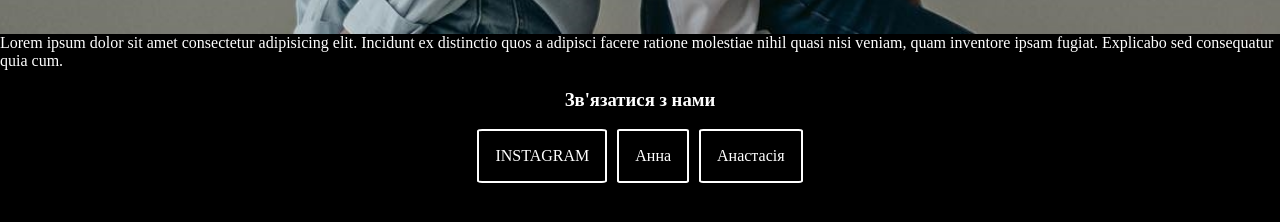
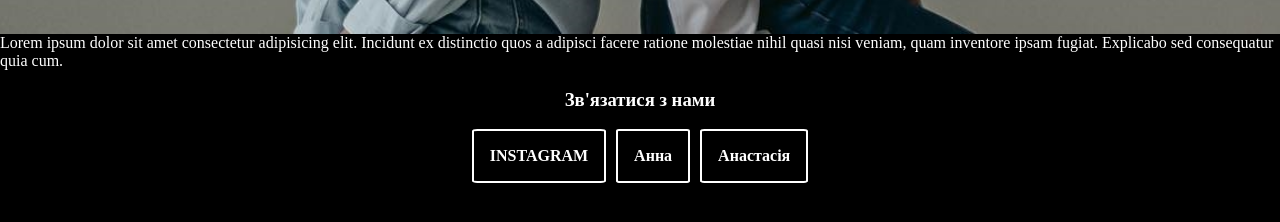
Before and after one commit to alexdev953/anicedesign, a plain HTML site: page index.html in a window 1280 px wide. Shown: the part 766-988 px from the top of the page. Drawn offline with Linux system fonts and the light colour scheme.

Commit message:
added margin for footer

```diff
--- a/static/css/main.css
+++ b/static/css/main.css
@@ -6,6 +6,10 @@ body {
     margin: 0;
     background-color: black;
     height: 100%;
+}
+
+footer {
+    margin-bottom: 10%;
 }
 
 .header-banner{
@@ -72,7 +76,6 @@ body {
 
 .footer-banner {
     width: 100%;
-    height: 500px;
 }
 
 .contact-us .items > *   {
@@ -80,6 +83,7 @@ body {
     border-radius: 4%;
     padding: 16px;
     text-align: center;
+    font-weight: bold;
     width: auto;
 }
 
```
